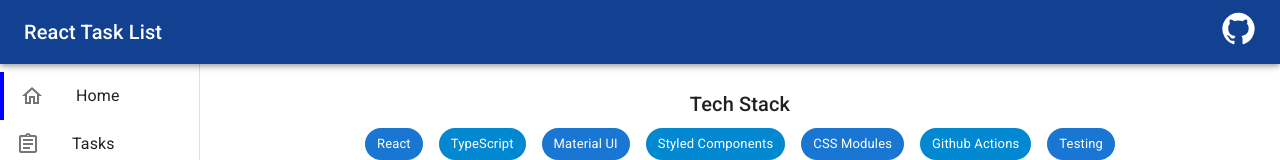
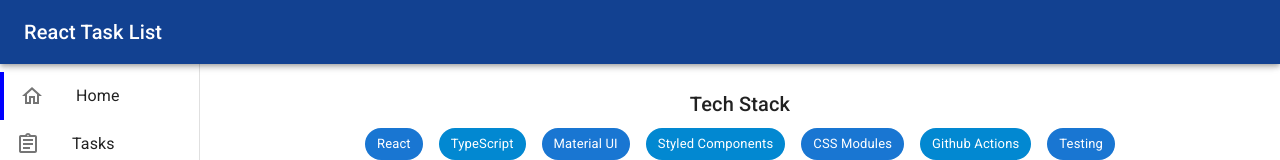
Before and after one commit to lrmendes/React-TaskList, a React (Vite) app: page /React-TaskList/home in a window 1280 px wide. Shown: the top 160 px of the page. Built offline with nearby package versions, Linux system fonts and the light colour scheme.

Commit message:
Revert "Merge pull request #13 from lrmendes/feat/navbar-workflow-update"
This reverts commit dce6695a512bc58a487d4c91264f91696928ebfe, reversing
changes made to 08bc9e76762fd2090f3f141d6ffe67525d0e8f34.

```diff
--- a/package.json
+++ b/package.json
@@ -30,7 +30,6 @@
     "@testing-library/jest-dom": "^5.16.4",
     "@testing-library/react": "^12.1.5",
     "@types/jest": "^27.5.1",
-    "@types/node": "^17.0.33",
     "@types/react": "^17.0.33",
     "@types/react-beautiful-dnd": "^13.1.2",
     "@types/react-dom": "^17.0.10",
@@ -53,7 +52,6 @@
     "ts-jest": "^28.0.2",
     "typescript": "^4.6.4",
     "vite": "^2.9.8",
-    "vite-plugin-environment": "^1.1.1",
     "vite-tsconfig-paths": "^3.4.1"
   },
   "license": "MIT"
--- a/src/components/Navbar/Navbar.tsx
+++ b/src/components/Navbar/Navbar.tsx
@@ -1,6 +1,5 @@
-import GitHubIcon from '@mui/icons-material/GitHub'
 import MenuIcon from '@mui/icons-material/Menu'
-import { IconButton, Link, Toolbar, Typography } from '@mui/material'
+import { IconButton, Toolbar, Typography } from '@mui/material'
 import * as React from 'react'
 
 import { NavbarContainer, NavbarStyled, NavbarTitleMenu } from './Navbar.styles'
@@ -31,13 +30,6 @@
               React Task List
             </Typography>
           </NavbarTitleMenu>
-          <Link
-            href={process?.env?.VITE_GITHUB_REPOSITORY}
-            target="_blank"
-            rel="noreferrer"
-          >
-            <GitHubIcon htmlColor="#fff" fontSize="large" />
-          </Link>
         </NavbarContainer>
       </Toolbar>
     </NavbarStyled>
--- a/src/routes/Router.tsx
+++ b/src/routes/Router.tsx
@@ -1,9 +1,9 @@
+import { baseUrlPath } from 'constants'
 import React from 'react'
 import { BrowserRouter, Navigate } from 'react-router-dom'
 import { Route, Routes as ReactRoutes } from 'react-router-dom'
 
 import Layout from '../components/Layout'
-import { baseUrlPath } from '../constants'
 import Home from '../pages/Home'
 import Tasks from '../pages/Tasks'
 
--- a/src/routes/routes.tsx
+++ b/src/routes/routes.tsx
@@ -1,8 +1,7 @@
 import AssignmentOutlinedIcon from '@mui/icons-material/AssignmentOutlined'
 import HomeOutlinedIcon from '@mui/icons-material/HomeOutlined'
+import { baseUrlPath } from 'constants'
 import * as React from 'react'
-
-import { baseUrlPath } from '../constants'
 
 export const routesMenu = [
   { title: 'Home', path: `${baseUrlPath}/home`, icon: <HomeOutlinedIcon /> },
--- a/tsconfig.json
+++ b/tsconfig.json
@@ -2,7 +2,7 @@
   "compilerOptions": {
     "target": "ESNext",
     "lib": ["DOM", "DOM.Iterable", "ESNext"],
-    "types": ["vite/client", "jest", "node"],
+    "types": ["vite/client", "jest"],
     "baseUrl": "src",
     "allowJs": false,
     "skipLibCheck": false,
--- a/vite.config.ts
+++ b/vite.config.ts
@@ -1,6 +1,5 @@
 import reactRefresh from '@vitejs/plugin-react-refresh'
 import { defineConfig, loadEnv } from 'vite'
-import EnvironmentPlugin from 'vite-plugin-environment'
 import tsconfigPaths from 'vite-tsconfig-paths'
 
 import { baseUrlPath } from './src/constants'
@@ -8,16 +7,9 @@
 export default ({ mode }: { mode: string }) => {
   const env = loadEnv(mode, process.cwd(), '')
 
-  const app_env = Object.entries(env).reduce(
-    (acc, [key, value]) => {
-      return key.toLowerCase().startsWith('vite_') ? { ...acc, [key]: value } : acc
-    },
-    { MODE: mode },
-  )
-
   return defineConfig({
     base: baseUrlPath + '/',
-    plugins: [reactRefresh(), tsconfigPaths(), EnvironmentPlugin(app_env)],
+    plugins: [reactRefresh(), tsconfigPaths()],
     resolve: {
       alias: {
         '@mui/styled-engine': '@mui/styled-engine-sc',
```
Also changed, not shown: 1 other file (tests, documents, lock files or other folders).
